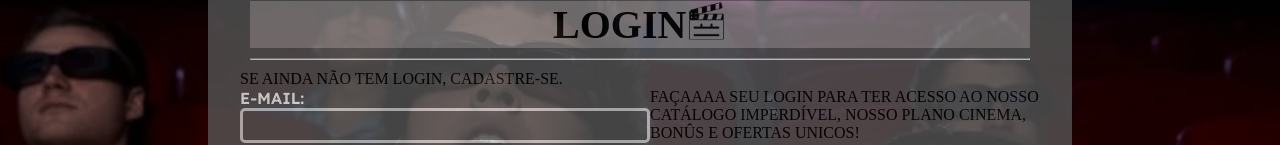
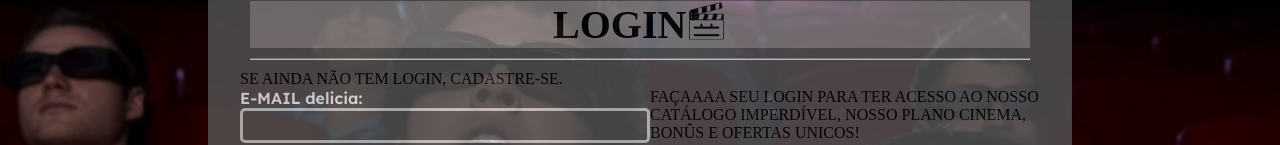
Before and after one commit to manuellashinee/ThunderDevs, a React (Create React App) app in the folder site/: page / in a window 1280 px wide. Shown: the part 139-284 px from the top of the page. Built offline with nearby package versions, Linux system fonts and the light colour scheme.

Commit message:
vamo ve se vai

```diff
--- a/site/src/App.js
+++ b/site/src/App.js
@@ -25,7 +25,7 @@ function App() {
 
        <div className='harry'>
         <div className='squad1'>
-          <div> <p className='titulo-1'>E-MAIL:</p></div>
+          <div> <p className='titulo-1'>E-MAIL delicia:</p></div>
           <div><input className='can'/></div>
         </div>
         <div className='squad2'>
```
